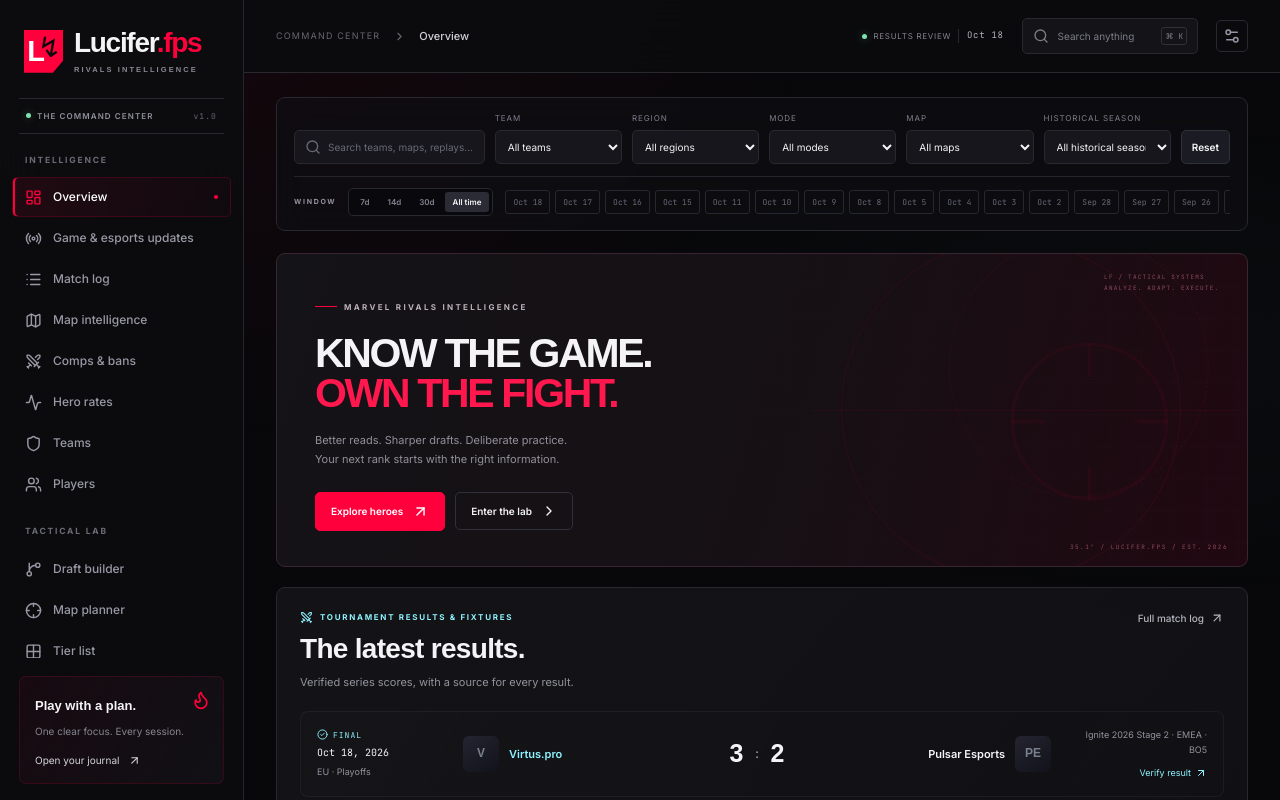
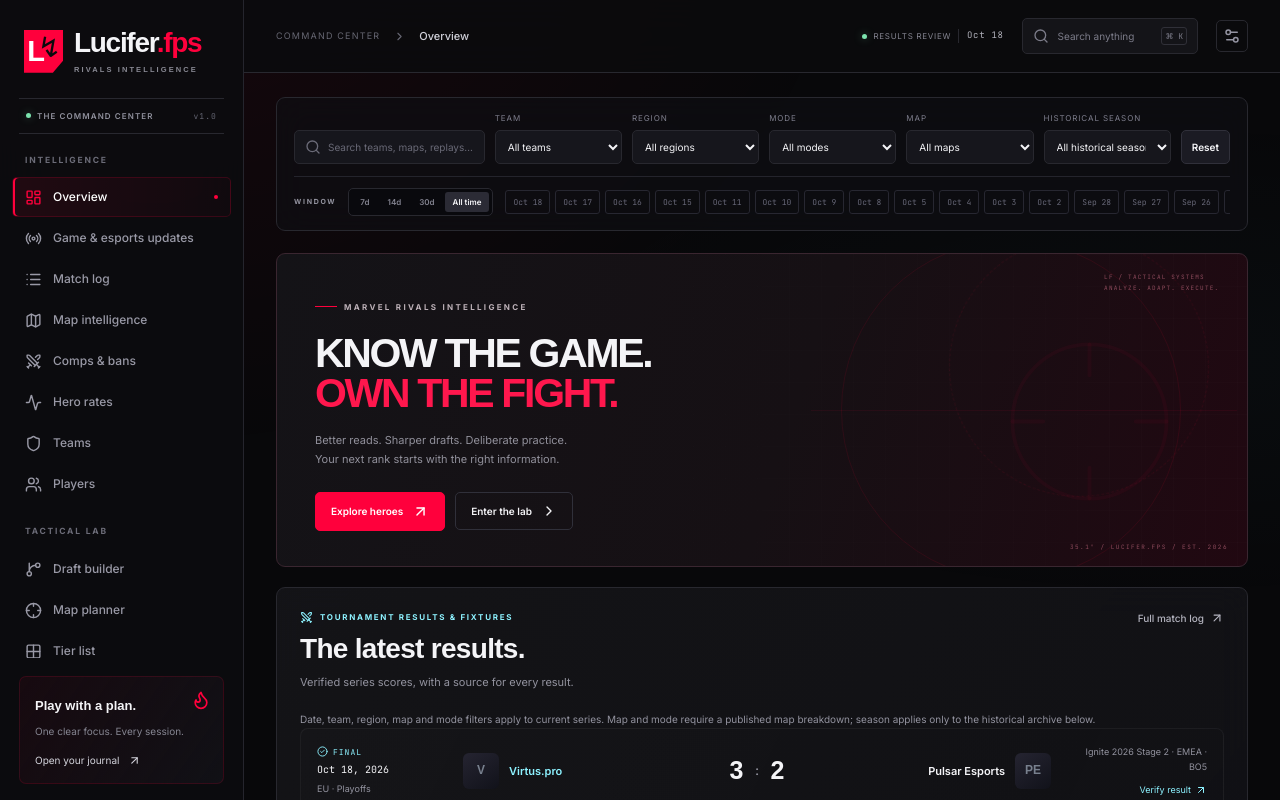
Before and after one commit to Kaayycii/Luciferfps, a React (Vite) app: page /home in a window 1280 px wide. Shown: the top 800 px of the page. Built offline with nearby package versions, Linux system fonts and the light colour scheme.

Commit message:
fix: apply competition filters consistently to current results

```diff
--- a/src/components/CompetitiveResults.jsx
+++ b/src/components/CompetitiveResults.jsx
@@ -25,7 +25,11 @@
   const snapshot = data.competitiveResults || {};
   const [tab,setTab]=useState('completed'),[region,setRegion]=useState('all'),[query,setQuery]=useState(''),[limit,setLimit]=useState(20);
   const series = snapshot.series || [];
-  const filtered = useMemo(() => filterCompetitiveSeries(series,{team:filters.team,region:region==='all'?filters.region:region,search:[filters.search,query].filter(Boolean).join(' ')}),[series,filters.team,filters.region,filters.search,region,query]);
+  const filtered = useMemo(() => {
+    const selected=filterCompetitiveSeries(series,{...filters,season:'',region:region==='all'?filters.region:region});
+    const searched=query?filterCompetitiveSeries(selected,{search:query}):selected;
+    return !filters.mode?searched:searched.filter(item=>competitiveMapRecords([item],data.maps||[]).some(map=>same(map.mode,filters.mode)));
+  },[series,filters,region,query,data.maps]);
   const completed = filtered.filter(item=>item.status==='completed').sort((a,b)=>String(b.date).localeCompare(String(a.date)));
   const upcoming = filtered.filter(item=>item.status!=='completed').sort((a,b)=>String(a.scheduledAt||a.date).localeCompare(String(b.scheduledAt||b.date)));
   const visible = (compact?completed:tab==='completed'?completed:upcoming).slice(0,compact?4:limit);
@@ -34,7 +38,7 @@
   return <section className={`competitive-results panel ${compact?'series-compact':''}`} aria-label="Current tournament series results">
     <div className="series-heading"><div><span className="eyebrow"><Swords size={13}/> TOURNAMENT RESULTS & FIXTURES</span><h2>{compact?'The latest results.':'The current competition.'}</h2><p>Verified series scores, with a source for every result.</p></div>{compact?<Link to="/matches" className="text-link">Full match log <ArrowUpRight size={14}/></Link>:<span className="badge cyan">Reviewed {date(snapshot.updatedAt)}</span>}</div>
     {!compact&&<><div className="series-summary"><span><b>{completed.length}</b> completed series</span><span><b>{upcoming.length}</b> fixtures / pending results</span><span>Results through <b>{date(snapshot.latestResultAt || completed[0]?.date)}</b></span></div><div className="series-controls"><div className="segmented"><button className={tab==='completed'?'active':''} aria-pressed={tab==='completed'} onClick={()=>{setTab('completed');setLimit(20);}}>Results</button><button className={tab==='scheduled'?'active':''} aria-pressed={tab==='scheduled'} onClick={()=>{setTab('scheduled');setLimit(20);}}>Fixtures & pending ({upcoming.length})</button></div><input className="field" type="search" aria-label="Search current tournament series" placeholder="Search teams or events…" value={query} onChange={event=>{setQuery(event.target.value);setLimit(20);}}/><select className="field" aria-label="Tournament region" value={region} onChange={event=>{setRegion(event.target.value);setLimit(20);}}><option value="all">All regions</option>{regions.map(name=><option key={name}>{name}</option>)}</select></div></>}
-    <div className="series-list">{visible.map(item=><SeriesRow key={item.id} series={item} teams={data.teams}/>)}{!visible.length&&<p className="empty">{tab==='scheduled'?'No confirmed fixtures are published in this selection. Future opponents or start times remain unconfirmed until announced.':'No verified series match this selection.'}</p>}</div>
+    <p className="series-coverage">Date, team, region, map and mode filters apply to current series. Map and mode require a published map breakdown; season applies only to the historical archive below.</p><div className="series-list">{visible.map(item=><SeriesRow key={item.id} series={item} teams={data.teams}/>)}{!visible.length&&<p className="empty">{tab==='scheduled'?'No confirmed fixtures are published in this selection. Future opponents or start times remain unconfirmed until announced.':'No verified series match this selection.'}</p>}</div>
     {!compact&&(tab==='completed'?completed:upcoming).length>limit&&<button className="btn series-load" onClick={()=>setLimit(value=>value+30)}>Show 30 more series</button>}
     <p className="series-coverage">{snapshot.coverage?.note || snapshot.coverage?.summary || snapshot.coverage?.scope || 'Series results and fixtures are collected independently of the historical map and player scoreboard archive. Coverage is limited to the cited competitions; unreported results are never inferred.'} {!compact&&'Map and player statistics below retain their own published sample dates.'}</p>
     {snapshot.coverage?.attribution&&<p className="series-coverage">{snapshot.coverage.attribution} {snapshot.coverage.licenseUrl&&<a href={snapshot.coverage.licenseUrl} target="_blank" rel="noreferrer">License <ArrowUpRight size={10}/></a>}</p>}
```
